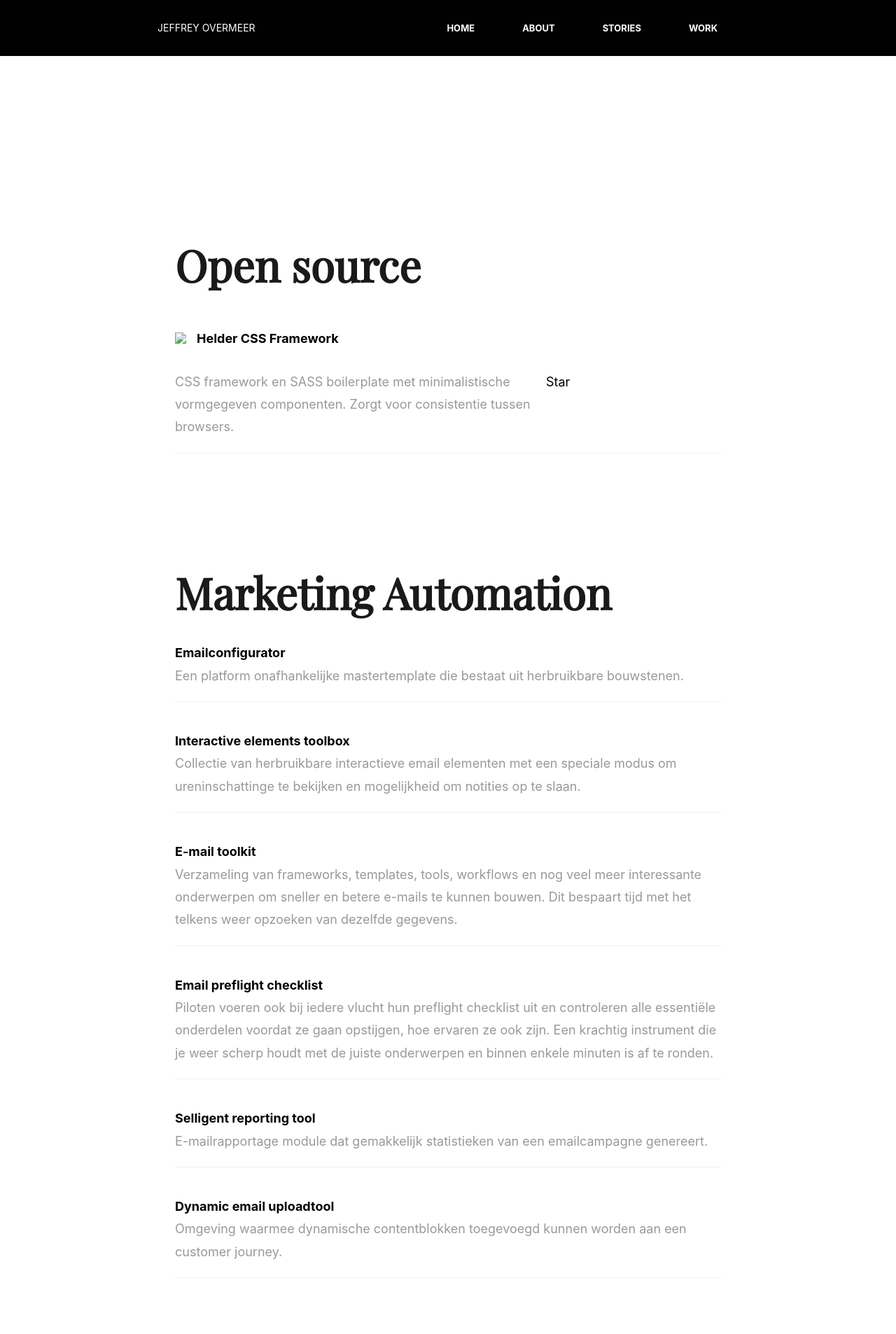
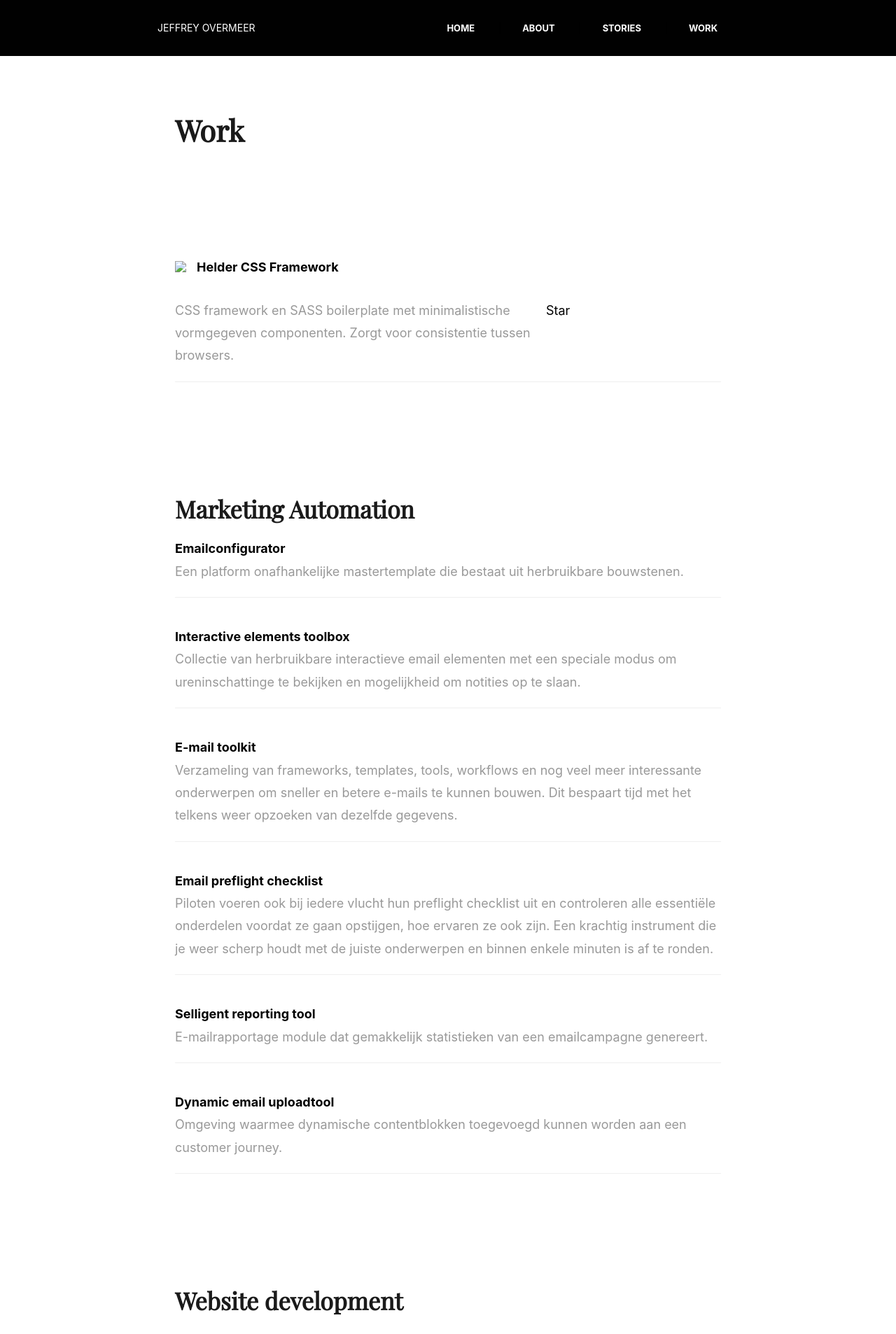
Before and after one commit to jeffrey-over/jeffrey-over.github.io, a Jekyll site: the page built from _pages/04_work.md, in a window 1280 px wide. Shown: the top 1906 px of the page at 70% size. Built offline with Jekyll 4.4.1, drawn with Linux system fonts in a browser that asks for light colours; nearby versions of some CDN libraries; some web fonts are replaced; library files that are not in the unit come from our copies; comment, search, counter and statistics services are not loaded.

Commit message:
redesign

```diff
--- a/_pages/04_work.md
+++ b/_pages/04_work.md
@@ -1,14 +1,14 @@
 ---
 layout: page
-title:
+title: Work
 permalink: /work/
 ---
 
 
-<h1 class="is-title is-serif">Open source</h1>
+
 {% include projects.html %}
 
-<h1 class="is-title is-serif" style="margin-top:160px">Marketing Automation</h1>
+<h2 class="is-serif" style="margin-top:160px">Marketing Automation</h2>
 
 <dl>
    <dt><a href="http://www.dm-interface.nl" target="_BLANK">Emailconfigurator</a></dt>
@@ -28,7 +28,7 @@
    <dd>Omgeving waarmee dynamische contentblokken toegevoegd kunnen worden aan een customer journey.</dd>
 </dl>
 
-<h1 class="is-title is-serif" style="margin-top:160px">Website development</h1>
+<h2 class="is-serif" style="margin-top:160px">Website development</h2>
 <dl>
    <dt><a href="http://www.zorgperfect.nl" target="_BLANK">Zorgperfect</a></dt>
    <dd>Website voor het thuiszorgbedrijf van mijn schoonmoeder.
--- a/blog/index.html
+++ b/blog/index.html
@@ -36,7 +36,8 @@
 									{% endcase %}
 									{{ post.date | date: "%Y" }}
 							</time></a>  - {{ post.label }}
-							<a href="{{ post.url | prepend: site.baseurl }}"><h4>{{ post.title }}</h4></a>
+							<br /><a href="{{ post.url | prepend: site.baseurl }}" style="color:#999">{{ post.title }}</a>
+
 						</div>
 						<div class="third column hide-mobile">
 							<img src="../{{ post.thumbnail }}" alt="{{ post.title }}" class="responsive-image hide-mobile" style="height:100px;width: 180px;">
--- a/css/custom.css
+++ b/css/custom.css
@@ -1,6 +1,6 @@
 
 a {
-	color: #5558da;
+	color: #3c40c6;
     text-decoration: none;
 }
 a:hover	{
@@ -33,20 +33,25 @@
     color: #010101;
 }
 
+.date_added {
+    color: #010101;
+    font-weight: 700;
+}
+
 input[type="submit"], a.button, button {
-    background: #5558da !important;
-    border-color: #5558da !important;
+    background: #3c40c6 !important;
+    border-color: #3c40c6 !important;
     border-radius: 30px !important;
     color: #fff !important;
 
     margin: 0 0 0.5rem 0;
     margin: 3rem 0 0.5rem 0;
-    padding: 2rem;
+    padding: 2rem 4rem;
 }
 
 input[type="submit"]:hover, a.button:hover, a.button:active, a.button:visited, a.button:focus, button:hover, button:active, button:visited, button:focus {
-    background: #5558da;
-    border-color: #5558da;
+    background: #3c40c6;
+    border-color: #3c40c6;
 }
 
 .has-small-width {
--- a/index.html
+++ b/index.html
@@ -41,7 +41,7 @@
 
 
                     <h1 class="is-title is-serif">Open source</h1>
-                    <h3 class="is-subtitle">Gratis beschikbaar voor iederen.</h3>
+                    <h3 class="is-subtitle">Beschikbaar voor iederen.</h3>
                     {% include projects.html %}
 
 
@@ -71,7 +71,7 @@
                     <div class="columns" style="padding-bottom:10px;border-bottom: 1px solid #efefef;margin-bottom: 20px;">
                             <div class="two-thirds column">
                                 <a href="" class="date_added"><time>{{ post.date | date: "%b %-d, %Y" }}</time></a>  - {{ post.label }}
-                                <a href="{{ post.url | prepend: site.baseurl }}"><h4>{{ post.title }}</h4></a>
+                                <br /><a href="{{ post.url | prepend: site.baseurl }}" style="color:#999">{{ post.title }}</a>
                             </div>
                             <div class="third column hide-mobile">
                                 <img src="../{{ post.thumbnail }}" alt="{{ post.title }}" class="responsive-image hide-mobile" style="height:100px;width: 180px;">
```
